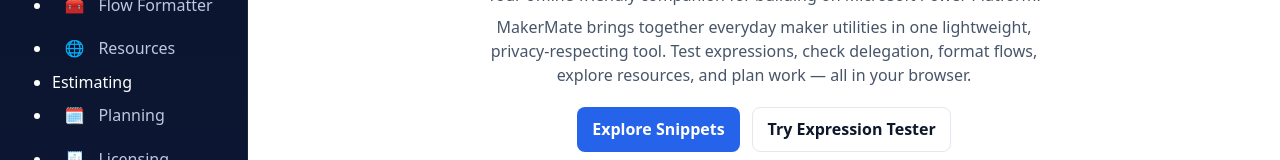
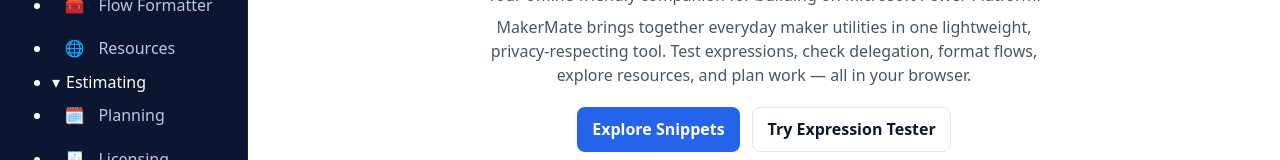
Before and after one commit to eek2020/PowerPlatformCompanion, a React (Vite) app in the folder web/: page / in a window 1280 px wide. Shown: the part 219-379 px from the top of the page. Built offline with nearby package versions, Linux system fonts and the light colour scheme.

Commit message:
Nav: make Estimating section collapsible (Planning + Licensing).

```diff
--- a/web/src/components/NavBar.tsx
+++ b/web/src/components/NavBar.tsx
@@ -4,6 +4,7 @@ import './NavBar.css'
 
 export default function NavBar() {
   const [collapsed, setCollapsed] = useState(false)
+  const [estimatingOpen, setEstimatingOpen] = useState(true)
 
   useEffect(() => {
     const cls = 'sidebar-collapsed'
@@ -60,7 +61,24 @@ export default function NavBar() {
               <span className="nav__label">Resources</span>
             </NavLink>
           </li>
-          <li className="nav__section" aria-label="Estimating">Estimating</li>
+          <li className="nav__section" aria-label="Estimating">
+            <button
+              className="nav__section__toggle"
+              aria-expanded={estimatingOpen}
+              aria-controls="estimating-group"
+              onClick={() => setEstimatingOpen(v => !v)}
+              style={{
+                display: 'flex', alignItems: 'center', gap: 6,
+                width: '100%', background: 'transparent', border: 'none', color: 'inherit',
+                cursor: 'pointer', padding: 0, font: 'inherit', textAlign: 'left'
+              }}
+            >
+              <span>{estimatingOpen ? '▾' : '▸'}</span>
+              <span>Estimating</span>
+            </button>
+          </li>
+          {estimatingOpen && (
+            <>
               <li>
                 <NavLink to="/planning" className={({ isActive }) => isActive ? 'nav__item active' : 'nav__item'}>
                   <span className="nav__icon">🗓️</span>
@@ -73,6 +91,8 @@ export default function NavBar() {
                   <span className="nav__label">Licensing</span>
                 </NavLink>
               </li>
+            </>
+          )}
           <li>
             <NavLink to="/icons" className={({ isActive }) => isActive ? 'nav__item active' : 'nav__item'}>
               <span className="nav__icon">🎨</span>
```
Lines whose indentation alone changed are shown as unchanged.
